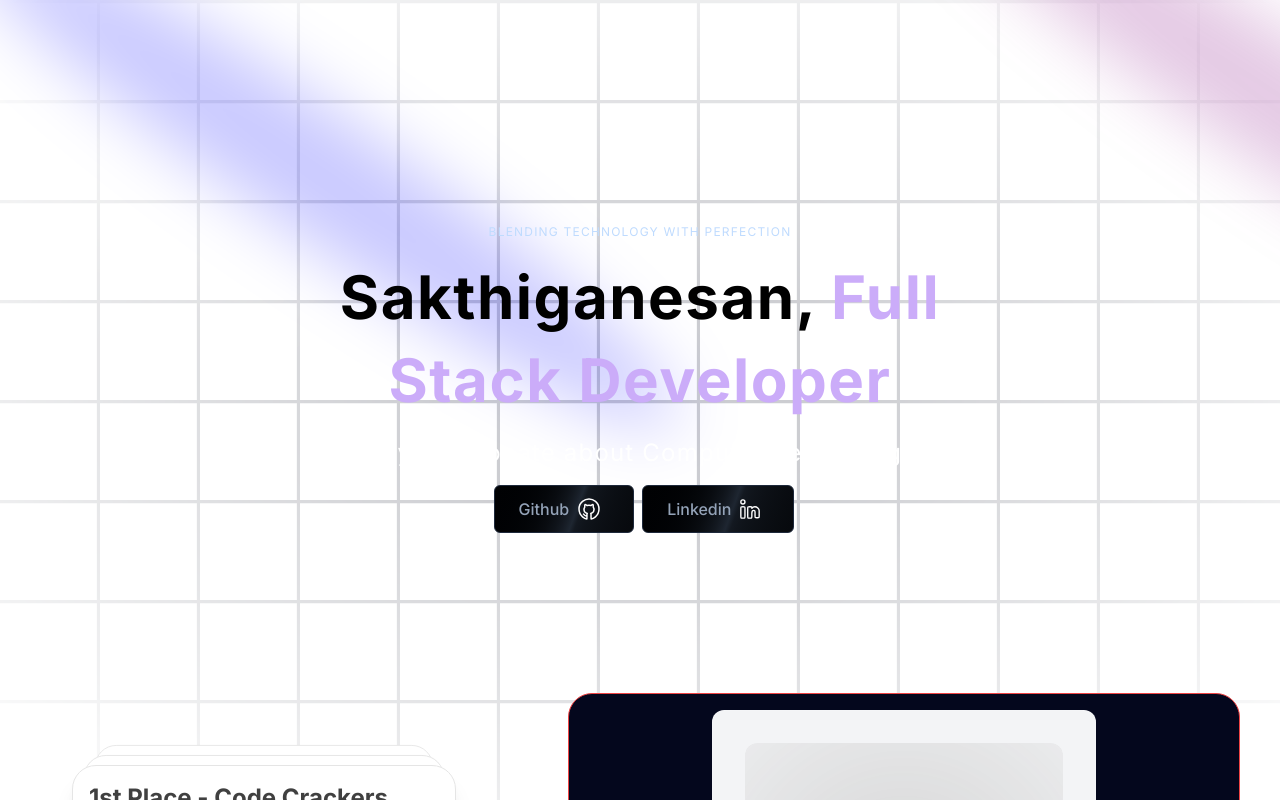
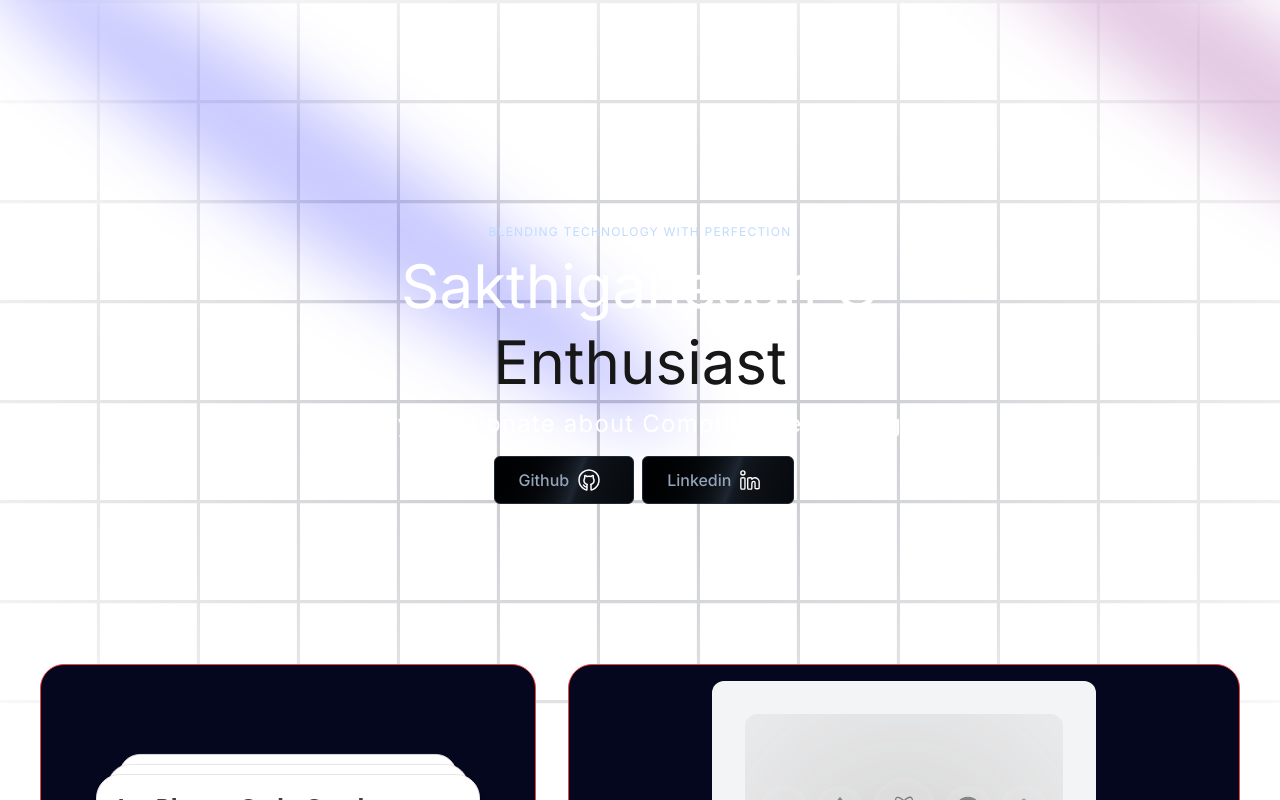
Before and after one commit to Sakthiganesan91/portfolio, a Next.js app: page / in a window 1280 px wide. Shown: the top 800 px of the page. Built offline with nearby package versions, Linux system fonts and the light colour scheme.

Commit message:
ui arrangement done

```diff
--- a/components/Grid.tsx
+++ b/components/Grid.tsx
@@ -8,20 +8,19 @@ function Grid() {
   return (
     <section id="about">
       <BentoGrid>
-        {/* <BentoGridItem
+        <BentoGridItem
           id={1}
-          title={"Achievements in College"}
+          title={""}
           description={""}
-        > */}
-        <div
           className={
-            "lg:col-span-3 md:col-span-6 md:row-span-4 lg:min-h-[60vh]"
+            "lg:col-span-3 md:col-span-3 md:row-span-2 flex justify-center items-center"
           }
         >
-          <p className="text-4xl text-white">Achievements</p>
-          <CardStack />
-        </div>
-        {/* </BentoGridItem> */}
+          <div>
+            <CardStack />
+            <p className="text-4xl my-2 font-bold text-center">Achievements</p>
+          </div>
+        </BentoGridItem>
 
         <BentoGridItem
           id={2}
--- a/components/Hero.tsx
+++ b/components/Hero.tsx
@@ -1,10 +1,10 @@
 import React from "react";
+import { FlipWords } from "./ui/flip-words";
 import ShimmerButton from "./ui/shimmer-button";
 import { Spotlight } from "./ui/Spotlight";
-import { TextGenerateEffect } from "./ui/text-generate-effect";
 
 function Hero() {
-  const words = "Sakthiganesan, Full Stack Developer";
+  const words = ["Developer", "Enthusiast", "Learner"];
   return (
     <div className="pb-20 pt-36">
       <div>
@@ -32,10 +32,15 @@ function Hero() {
           <h2 className="uppercase tracking-widest text-xs text-center text-blue-200 max-w-80">
             Blending Technology with Perfection
           </h2>
-          <TextGenerateEffect
+
+          <h1 className="text-center text-[40px] md:text-5xl lg:text-6xl text-white my-4">
+            Sakthiganesan G
+          </h1>
+          <FlipWords
             words={words}
-            className="text-center text-[40px] md:text-5xl lg:text-6xl"
+            className="text-center text-[40px] md:text-5xl lg:text-6xl mb-4"
           />
+
           <p className="text-center text-white md:tracking-wider mb-4 text-sm md:text-lg lg:text-2xl">
             Guy Passionate about Computer Technology
           </p>
--- a/components/ui/AnimatedCard.tsx
+++ b/components/ui/AnimatedCard.tsx
@@ -204,7 +204,7 @@ export const CardTitle = ({
   return (
     <h3
       className={cn(
-        "text-4xl font-semibold text-gray-800 dark:text-white py-2",
+        "text-4xl font-semibold text-gray-800 dark:text-white py-2 text-center",
         className
       )}
     >
@@ -223,7 +223,7 @@ export const CardDescription = ({
   return (
     <p
       className={cn(
-        "text-sm text-white dark:text-white font-semibold max-w-sm",
+        "text-sm text-white dark:text-white font-semibold max-w-sm text-center",
         className
       )}
     >
@@ -265,7 +265,7 @@ const Container = ({
   return (
     <div
       className={cn(
-        `h-16 w-16 rounded-full flex items-center justify-center bg-[rgba(248,248,248,0.01)]
+        ` h-16 w-16 rounded-full flex items-center justify-center bg-[rgba(248,248,248,0.01)]
     shadow-[0px_0px_8px_0px_rgba(248,248,248,0.25)_inset,0px_32px_24px_-16px_rgba(0,0,0,0.40)]
     `,
         className
--- a/components/ui/card-stack.tsx
+++ b/components/ui/card-stack.tsx
@@ -63,7 +63,7 @@ export const CardStack = ({
           <>
             <motion.div
               key={card.id}
-              className="absolute dark:bg-black bg-white h-60 w-60 md:h-60 md:w-96 rounded-3xl p-4 shadow-xl border border-neutral-200 dark:border-white/[0.1]  shadow-black/[0.1] dark:shadow-white/[0.05] flex flex-col justify-between m-4 md:m-8"
+              className="absolute dark:bg-black bg-white h-60 w-60 md:h-60 md:w-96 rounded-3xl p-4 shadow-xl border border-neutral-200 dark:border-white/[0.1]  shadow-black/[0.1] dark:shadow-white/[0.05] flex flex-col justify-between"
               style={{
                 transformOrigin: "top center",
               }}
--- /dev/null
+++ b/components/ui/flip-words.tsx
@@ -0,0 +1,85 @@
+"use client";
+import React, { useCallback, useEffect, useRef, useState } from "react";
+import { AnimatePresence, motion, LayoutGroup } from "framer-motion";
+import { cn } from "@/utils/cn";
+
+export const FlipWords = ({
+  words,
+  duration = 3000,
+  className,
+}: {
+  words: string[];
+  duration?: number;
+  className?: string;
+}) => {
+  const [currentWord, setCurrentWord] = useState(words[0]);
+  const [isAnimating, setIsAnimating] = useState<boolean>(false);
+
+  // thanks for the fix Julian - https://github.com/Julian-AT
+  const startAnimation = useCallback(() => {
+    const word = words[words.indexOf(currentWord) + 1] || words[0];
+    setCurrentWord(word);
+    setIsAnimating(true);
+  }, [currentWord, words]);
+
+  useEffect(() => {
+    if (!isAnimating)
+      setTimeout(() => {
+        startAnimation();
+      }, duration);
+  }, [isAnimating, duration, startAnimation]);
+
+  return (
+    <AnimatePresence
+      onExitComplete={() => {
+        setIsAnimating(false);
+      }}
+    >
+      <motion.div
+        initial={{
+          opacity: 0,
+          y: 10,
+        }}
+        animate={{
+          opacity: 1,
+          y: 0,
+        }}
+        transition={{
+          duration: 0.4,
+          ease: "easeInOut",
+          type: "spring",
+          stiffness: 100,
+          damping: 10,
+        }}
+        exit={{
+          opacity: 0,
+          y: -40,
+          x: 40,
+          filter: "blur(8px)",
+          scale: 2,
+          position: "absolute",
+        }}
+        className={cn(
+          "z-10 inline-block relative text-left text-neutral-900 dark:text-neutral-100 px-2",
+          className
+        )}
+        key={currentWord}
+      >
+        {currentWord.split("").map((letter, index) => (
+          <motion.span
+            key={currentWord + index}
+            initial={{ opacity: 0, y: 10, filter: "blur(8px)" }}
+            animate={{ opacity: 1, y: 0, filter: "blur(0px)" }}
+            transition={{
+              delay: index * 0.08,
+              duration: 0.4,
+            }}
+            className="inline-block"
+          >
+            {letter}
+          </motion.span>
+        ))}
+      </motion.div>
+    </AnimatePresence>
+  );
+};
--- a/components/ui/text-generate-effect.tsx
+++ /dev/null
@@ -1,56 +0,0 @@
-"use client";
-import { useEffect } from "react";
-import { motion, stagger, useAnimate } from "framer-motion";
-import { cn } from "@/utils/cn";
-
-export const TextGenerateEffect = ({
-  words,
-  className,
-}: {
-  words: string;
-  className?: string;
-}) => {
-  const [scope, animate] = useAnimate();
-  let wordsArray = words.split(" ");
-  useEffect(() => {
-    animate(
-      "span",
-      {
-        opacity: 1,
-      },
-      {
-        duration: 2,
-        delay: stagger(0.2),
-      }
-    );
-  }, [scope.current]);
-
-  const renderWords = () => {
-    return (
-      <motion.div ref={scope}>
-        {wordsArray.map((word, idx) => {
-          return (
-            <motion.span
-              key={word + idx}
-              className={`${
-                idx > 0 ? "text-purple" : "dark:text-white text-black"
-              } opacity-0`}
-            >
-              {word}{" "}
-            </motion.span>
-          );
-        })}
-      </motion.div>
-    );
-  };
-
-  return (
-    <div className={cn("font-bold", className)}>
-      <div className="my-4">
-        <div className=" dark:text-white text-black leading-snug tracking-wide">
-          {renderWords()}
-        </div>
-      </div>
-    </div>
-  );
-};
```
